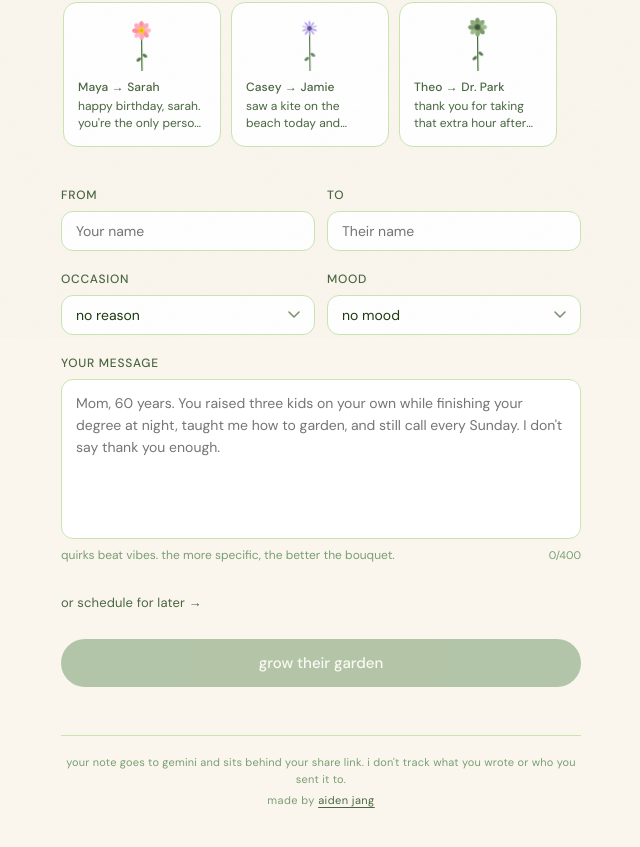
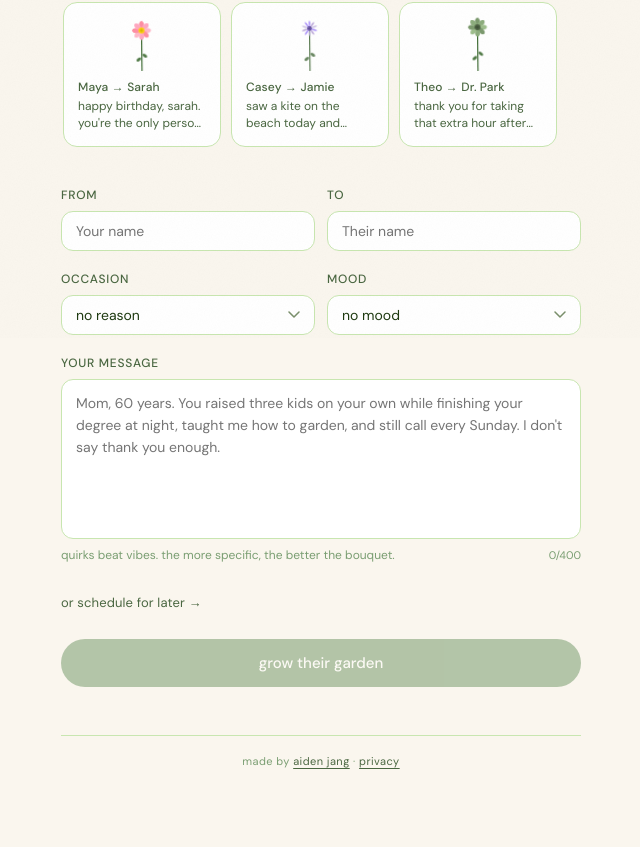
Before and after one commit to aiden-jang/bloomnote, a React (Vite) app: page / in a window 1280 px wide. Shown: the part 462-1309 px from the top of the page, without its empty margins (319-959 px from the left). Built offline with nearby package versions, Linux system fonts and the light colour scheme; a web font is replaced by a local one.

Commit message:
refactor: collapse footer disclosure behind a details element

```diff
--- a/src/components/Composer.module.css
+++ b/src/components/Composer.module.css
@@ -376,22 +376,10 @@
   margin-top: 28px;
   padding-top: 18px;
   border-top: 1px solid var(--green-pale);
-  display: flex;
-  flex-direction: column;
-  gap: 6px;
 }
 
-/* Privacy disclosure. Even quieter than the credit because it's
-   functional info, not branding. */
-.disclosure {
-  text-align: center;
-  font-size: 11px;
-  color: var(--text-light);
-  letter-spacing: 0.02em;
-  line-height: 1.5;
-}
-
-/* Author credit. Lowercase to match the rest of the copy. */
+/* Single quiet line: "made by aiden jang · privacy".
+   The privacy <details> expands inline on tap. */
 .credit {
   text-align: center;
   font-size: 11px;
@@ -407,6 +395,44 @@
 
 .credit a:hover {
   color: var(--green-mid);
+}
+
+/* Inline <details> styled to fit on the same line as the credit.
+   Default browser styling for <details> is a block element with a
+   ▶/▼ triangle; we reset both. */
+.privacyDetails {
+  display: inline;
+}
+
+.privacySummary {
+  display: inline;
+  cursor: pointer;
+  color: var(--text-mid);
+  text-decoration: underline;
+  text-underline-offset: 3px;
+  /* Hide the default disclosure triangle (Chrome / Firefox / Safari). */
+  list-style: none;
+}
+
+.privacySummary::-webkit-details-marker {
+  display: none;
+}
+
+.privacySummary:hover {
+  color: var(--green-mid);
+}
+
+/* The expanded body renders below the credit line as a small block.
+   Slightly indented so it doesn't visually compete with the credit. */
+.privacyBody {
+  display: block;
+  margin-top: 6px;
+  font-size: 11px;
+  color: var(--text-light);
+  letter-spacing: 0.02em;
+  line-height: 1.5;
+  max-width: 360px;
+  margin-inline: auto;
 }
 
 /* Mobile responsive — primary breakpoint at 480px (between large
--- a/src/components/Composer.tsx
+++ b/src/components/Composer.tsx
@@ -887,24 +887,25 @@ export default function Composer({ remixSeed }: ComposerProps = {}) {
         </>
       )}
 
-      {/* Footer block — privacy disclosure + author credit. The
-          privacy line is the honest thing to say given that (a) the
-          user's note is processed by a third-party model and (b) the
-          full note ends up inside the share URL, where anyone holding
-          the link can read it. Direct, lowercase, no legalese — same
-          register as the rest of the UI copy. */}
-      <div className={styles.footer}>
-        <p className={styles.disclosure}>
-          your note goes to gemini and sits behind your share link.
-          i don't track what you wrote or who you sent it to.
-        </p>
+      {/* Footer. One quiet line by default; the privacy detail expands
+          on tap. <details>/<summary> is keyboard- and screen-reader-
+          friendly and free of JS. */}
+      <footer className={styles.footer}>
         <p className={styles.credit}>
           made by{' '}
           <a href="https://www.aidenjang.com" target="_blank" rel="noreferrer">
             aiden jang
           </a>
+          {' · '}
+          <details className={styles.privacyDetails}>
+            <summary className={styles.privacySummary}>privacy</summary>
+            <span className={styles.privacyBody}>
+              your note goes to gemini and sits behind your share link.
+              i don't track what you wrote or who you sent it to.
+            </span>
+          </details>
         </p>
-      </div>
+      </footer>
     </div>
   )
 }
```
